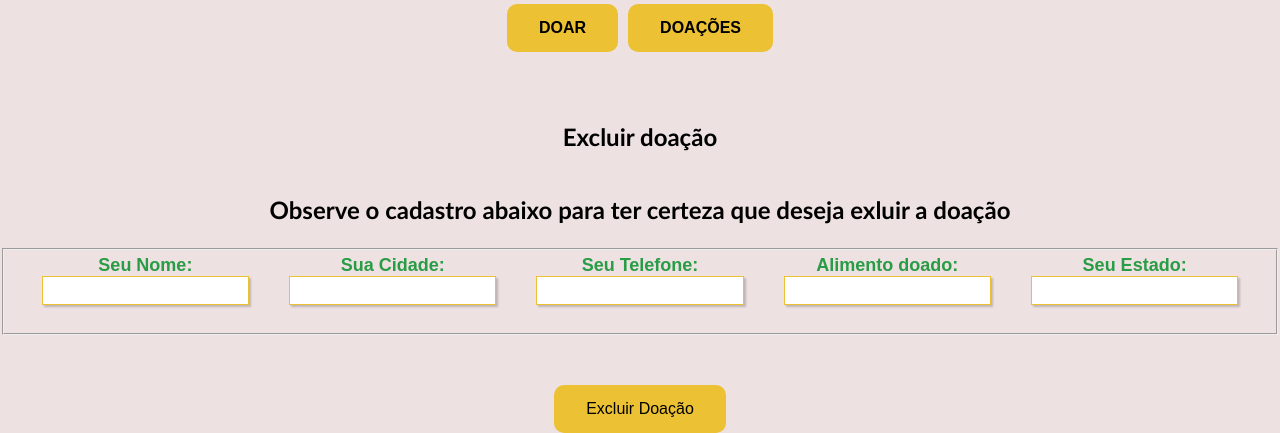
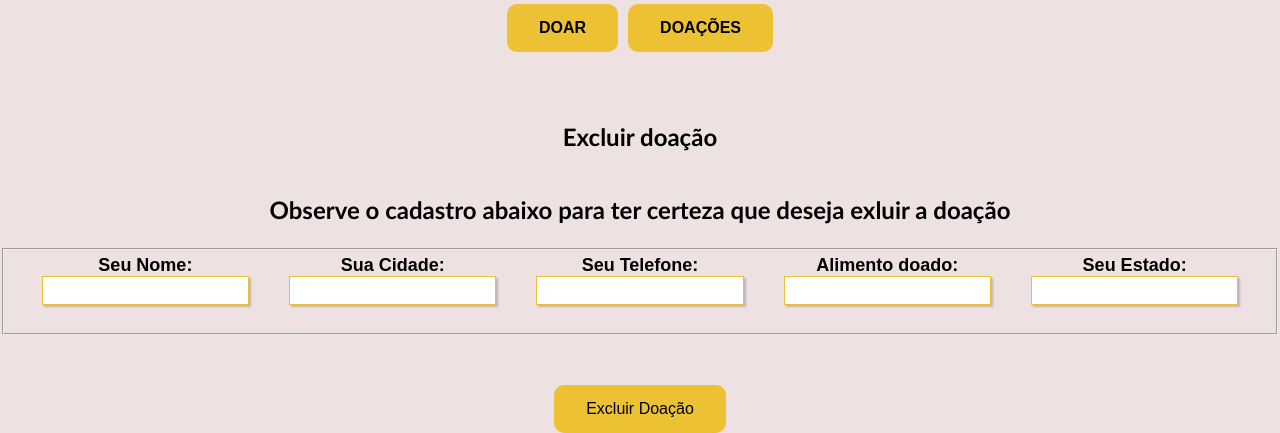
Before and after one commit to CodeThales/Projeto-CRUD-PythonFlask-PostgreSQL-DBeaver, a Flask app: page /excluir/1 in a window 1280 px wide. Shown: the part 398-831 px from the top of the page. Run offline with Flask 2, Linux system fonts and the light colour scheme; data that the repository does not hold is empty.

Commit message:
Update excluir.css
changing label's color into black

```diff
--- a/Projeto Alimento Solidário/static/pages/excluir.css
+++ b/Projeto Alimento Solidário/static/pages/excluir.css
@@ -7,7 +7,7 @@
   margin-bottom: 1em;
   margin-left: 20px;
   margin-right: 20px;
-  color: #299c46;
+  color: black;
   font-size: large;
 }
 
```
